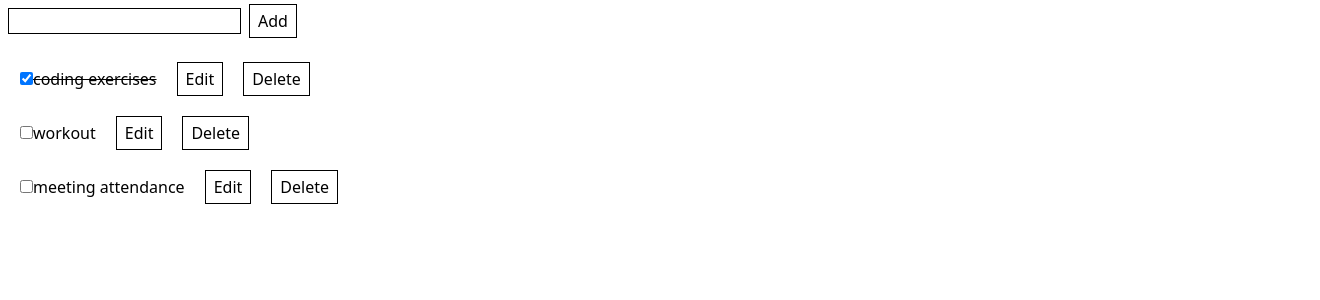
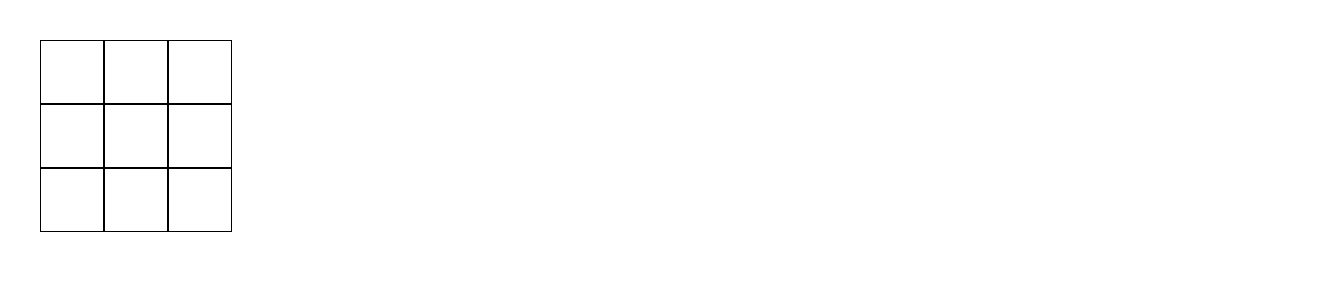
Before and after one commit to Developerr18/React-practice, a React (Vite) app in the folder best-practices/: page / in a window 1280 px wide. Shown: the top 300 px of the page, 1320 px wide, since content can reach past the window. Built offline with nearby package versions, Linux system fonts and the light colour scheme.

Commit message:
tic-tac-toe game initial code

```diff
--- a/best-practices/src/App.jsx
+++ b/best-practices/src/App.jsx
@@ -1,8 +1,8 @@
 import "./App.css";
-import MyTodo from "./todo/MyTodo";
+import Game from "./Tic-Tac-Toe/Game";
 // import FormValidation from "./controlled-form/MyClaudeForm";
 // import TodoApp from "./todo/TodoClaude";
 
 export default function App() {
-    return <MyTodo />;
+    return <Game />;
 }
--- /dev/null
+++ b/best-practices/src/Tic-Tac-Toe/Game.jsx
@@ -0,0 +1,38 @@
+import { useState } from "react";
+
+function Square() {
+    const [value, setValue] = useState(null);
+
+    const handleClick = () => setValue("X");
+
+    return (
+        <button
+            onClick={handleClick}
+            className="w-16 h-16 text-2xl font-bold leading-none p-0 border"
+        >
+            {value}
+        </button>
+    );
+}
+
+export default function Board() {
+    return (
+        <div className="container m-10">
+            <div className="board-row grid grid-cols-3 w-fit">
+                <Square />
+                <Square />
+                <Square />
+            </div>
+            <div className="board-row grid grid-cols-3 w-fit">
+                <Square />
+                <Square />
+                <Square />
+            </div>
+            <div className="board-row grid grid-cols-3 w-fit">
+                <Square />
+                <Square />
+                <Square />
+            </div>
+        </div>
+    );
+}
```
